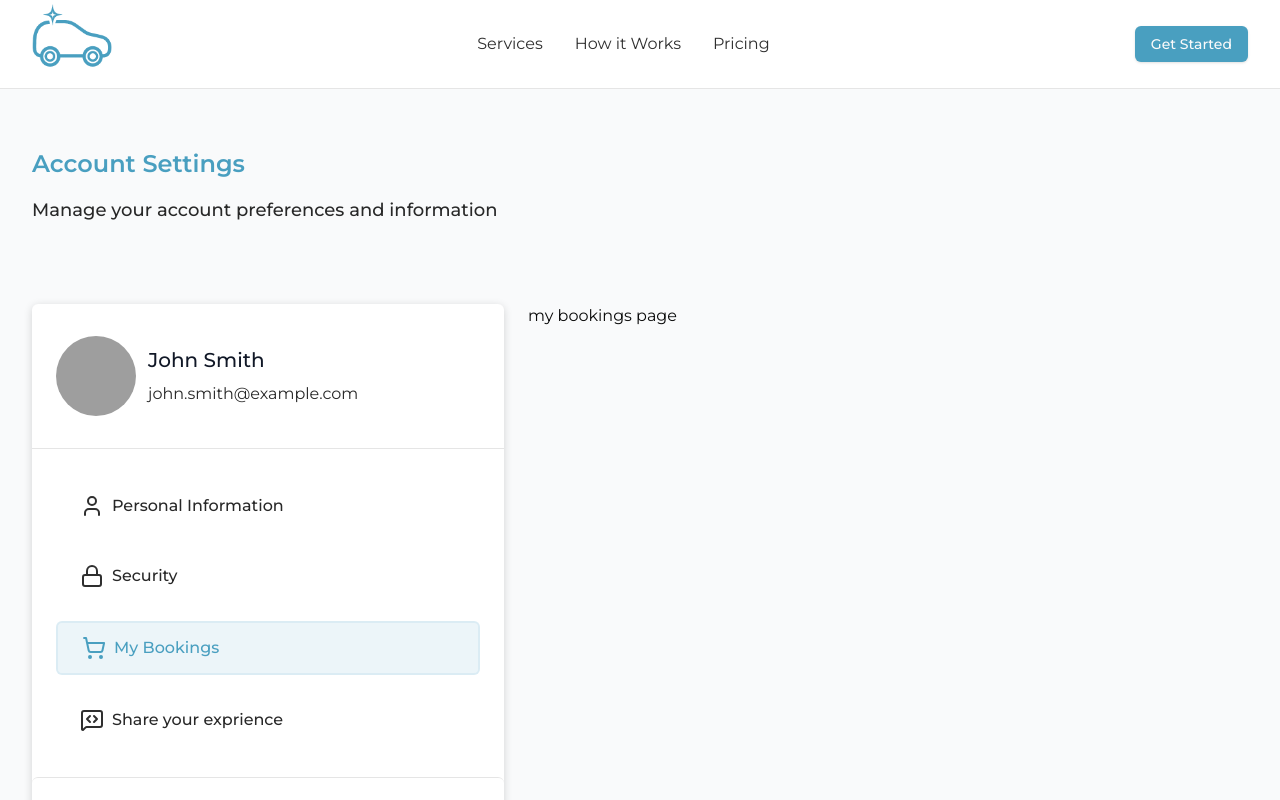
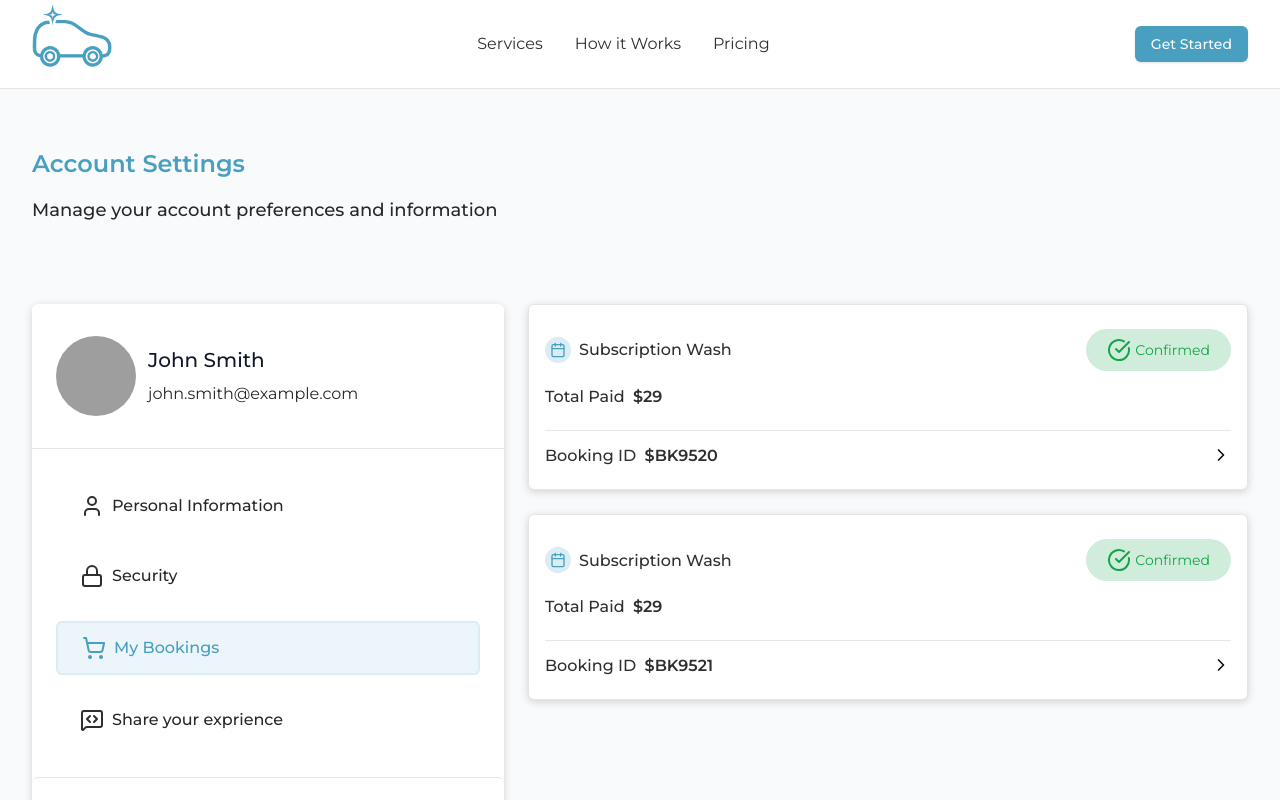
Before and after one commit to FSDTeam-SAA/youssefkleeno-frontend, a Next.js app: page /account/my-bookings in a window 1280 px wide. Shown: the top 800 px of the page. Built offline with nearby package versions, Linux system fonts and the light colour scheme; grey boxes are pictures that could not be loaded.

Commit message:
my booking page desing

```diff
--- /dev/null
+++ b/src/app/(website)/account/my-bookings/[bookingId]/page.tsx
@@ -0,0 +1,29 @@
+import { CircleCheckBig, CircleX, SquarePen } from "lucide-react";
+import React from "react";
+
+const BookingDetails = ({ params }: { params: { bookingId: string } }) => {
+  return (
+    <div>
+      <div className="bg-white rounded-[6px] border border-[#0000001A] shadow-[0px_2px_8px_0px_#00000029] px-4 py-5 md:py-6 mb-5 md:mb-6">
+        <div className="flex items-center justify-between">
+          <h5 className="text-lg md:text-xl font-medium text-[#2F2F2F] leading-[120%]">
+            Booking # {params?.bookingId}
+          </h5>
+          <div>
+            <button className="flex items-center gap-1 bg-[#16A34A33] text-sm font-normal text-[#16A34A] leading-[120%] py-[9px] px-[21px] rounded-full">
+              <CircleCheckBig /> Confirmed
+            </button>
+          </div>
+        </div>
+
+        {/* button  */}
+        <div className="w-full flex items-center justify-between gap-[10px] pt-5 md:pt-7 lg:pt-[35px]">
+            <button className="w-1/2 flex items-center justify-center gap-[10px] bg-[#499FC0] py-4 px-[25px] rounded-[6px] text-sm font-medium text-white leading-[120%]"><SquarePen className="w-[18px] h-[18px] text-white"/> Modify Booking</button>
+            <button className="w-1/2 flex items-center justify-center gap-[10px] bg-[#D90202] py-4 px-[25px] rounded-[6px] text-sm font-medium text-white leading-[120%]"><CircleX className="w-[18px] h-[18px] text-white"/> Modify Booking</button>
+        </div>
+      </div>
+    </div>
+  );
+};
+
+export default BookingDetails;
--- /dev/null
+++ b/src/app/(website)/account/my-bookings/_components/booking-container.tsx
@@ -0,0 +1,69 @@
+import { Calendar, ChevronRight, CircleCheckBig } from "lucide-react";
+import Link from "next/link";
+import React from "react";
+
+const BookingContainer = () => {
+  const bookingData = [
+    {
+      id: 1,
+      price: 29,
+      bookingId: "BK9520",
+    },
+    {
+      id: 2,
+      price: 29,
+      bookingId: "BK9521",
+    },
+  ];
+  return (
+    <>
+      <div>
+        {bookingData?.map((booking) => {
+          return (
+            <div
+              key={booking.id}
+              className="bg-white rounded-[6px] border border-[#0000001A] shadow-[0px_2px_8px_0px_#00000029] px-4 py-5 md:py-6 mb-5 md:mb-6"
+            >
+              <div className="flex items-center justify-between">
+                <div className="flex items-center gap-2">
+                  <div className="w-[26px] h-[26px] p-[5px] bg-[#499FC033] rounded-full">
+                    <Calendar className="w-4 h-4 text-[#499FC0]" />
+                  </div>
+
+                  <span className="text-base font-medium text-[#2F2F2F] leading-[120%]">
+                    Subscription Wash
+                  </span>
+                </div>
+                <div>
+                  <button className="flex items-center gap-1 bg-[#16A34A33] text-sm font-normal text-[#16A34A] leading-[120%] py-[9px] px-[21px] rounded-full">
+                    <CircleCheckBig /> Confirmed
+                  </button>
+                </div>
+              </div>
+              <p className="text-base font-medium text-[#2F2F2F] leading-[120%] pt-3 md:pt-4 pb-4 md:pb-5 lg:pb-6 border-b border-[#0000001A]">
+                Total Paid{" "}
+                <span className="font-semibold pl-1"> ${booking.price}</span>
+              </p>
+              <Link href={`/account/my-bookings/${booking?.bookingId}`}>
+                <div className="w-full flex items-center justify-between">
+                  <p className="text-base font-medium text-[#2F2F2F] leading-[120%] pt-2 md:pt-3 lg:pt-[14px] ">
+                    Booking ID
+                    <span className="font-semibold pl-1">
+                      {" "}
+                      ${booking.bookingId}
+                    </span>
+                  </p>
+                  <span className="pt-2 md:pt-3 lg:pt-[14px] ">
+                    <ChevronRight className="h-5 w-5" />
+                  </span>
+                </div>
+              </Link>
+            </div>
+          );
+        })}
+      </div>
+    </>
+  );
+};
+
+export default BookingContainer;
--- a/src/app/(website)/account/my-bookings/page.tsx
+++ b/src/app/(website)/account/my-bookings/page.tsx
@@ -1,11 +1,12 @@
-import React from 'react'
+import React from "react";
+import BookingContainer from "./_components/booking-container";
 
 const MyBookingsPage = () => {
   return (
     <div>
-      my bookings page
+      <BookingContainer />
     </div>
-  )
-}
+  );
+};
 
-export default MyBookingsPage
+export default MyBookingsPage;
```
